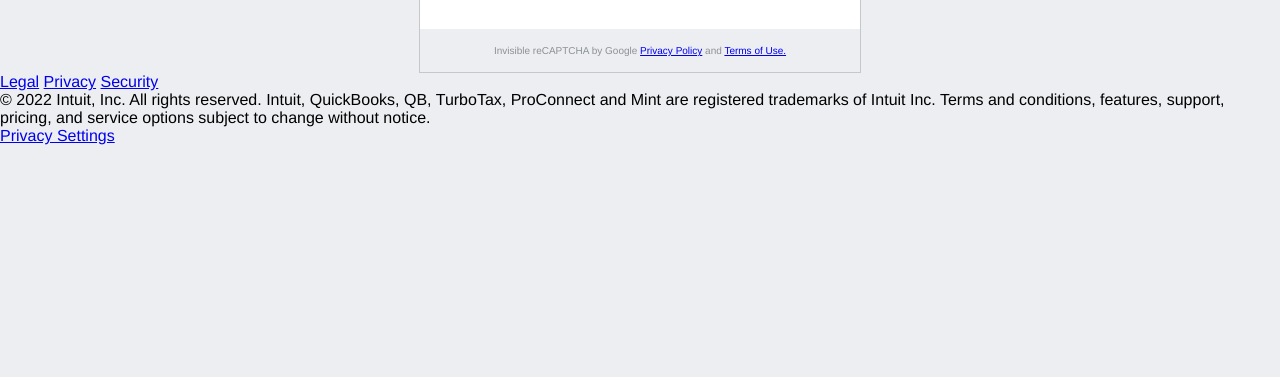
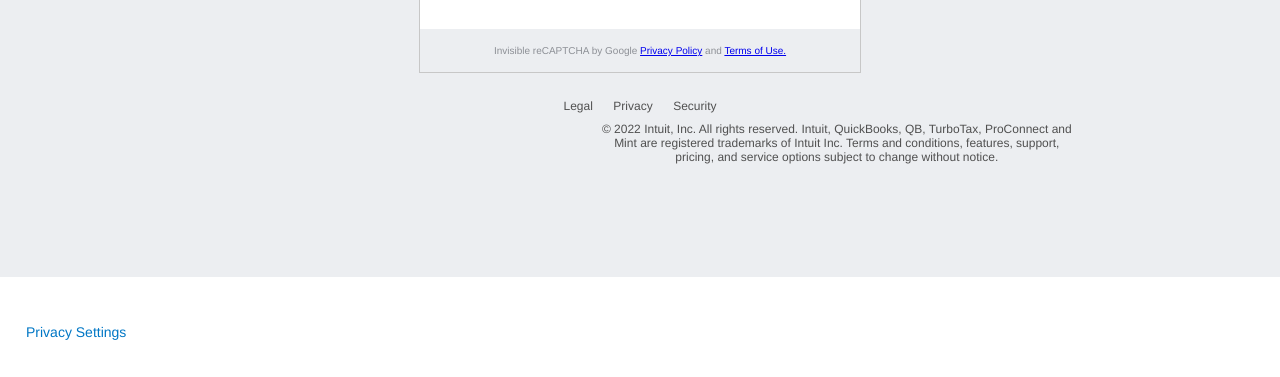
Before and after one commit to Aodj05/odin-mint-form, a plain HTML site: page index.html in a window 1280 px wide. Shown: the part 712-1089 px from the top of the page. Before the commit the page ends 857 px from the top, so only its background shows below. Drawn offline with Linux system fonts and the light colour scheme.

Commit message:
finished footer and refactoring

```diff
--- a/css/style.css
+++ b/css/style.css
@@ -67,18 +67,11 @@ span.update {
     color: #757575;
 }
 
-.navbar {
-	display: flex;
-    align-items: flex-start;
-    text-align: left;
-    justify-content: end;
-}
-
-.sbt {
-    display: flex;
-    flex-direction: column;
-    font-size: 12px;
-    line-height: 1.5;
+.links a {
+	font-size: 12px;
+	text-decoration: none;
+	color: #505050;
+	padding: 8px;
 }
 
 .sbt a {
@@ -102,6 +95,30 @@ span.update {
     width: 33px;
     height: 33px;
     padding-right: 3px;
+}
+
+.ps a {
+	color: #0077C5;
+	text-decoration: none;
+}
+
+.ps div {
+	padding-top: 47px;
+    margin-left: 26px;
+}
+
+.navbar {
+	display: flex;
+    align-items: flex-start;
+    text-align: left;
+    justify-content: end;
+}
+
+.sbt {
+    display: flex;
+    flex-direction: column;
+    font-size: 12px;
+    line-height: 1.5;
 }
 
 .img-txt {
@@ -173,13 +190,24 @@ span.update {
 }
 
 .footer {
-
-}
-
-.links {
-
+    width: 100%;
+    text-align: center;
+    margin-top: 23px;
 }
 
 .ftxt {
+    font-size: 12px;
+    text-decoration: none;
+    color: #505050;
+    padding: 8px;
+    width: 37%;
+    margin-left: 37rem;
+}
 
+.ps {
+    background-color: white;
+    font-size: 14px;
+    width: 100%;
+    margin-top: 105px;
+    height: 100px;
 }
--- a/index.html
+++ b/index.html
@@ -59,7 +59,9 @@
 			Terms and conditions, features, support, pricing, and service options subject to change without notice.</p>
 		</section>
 		<section class="ps">
-			<a href="#">Privacy Settings</a>
+			<div>
+				<a href="#">Privacy Settings</a>
+			</div>
 		</section>
 	</div>
 </body>
```
